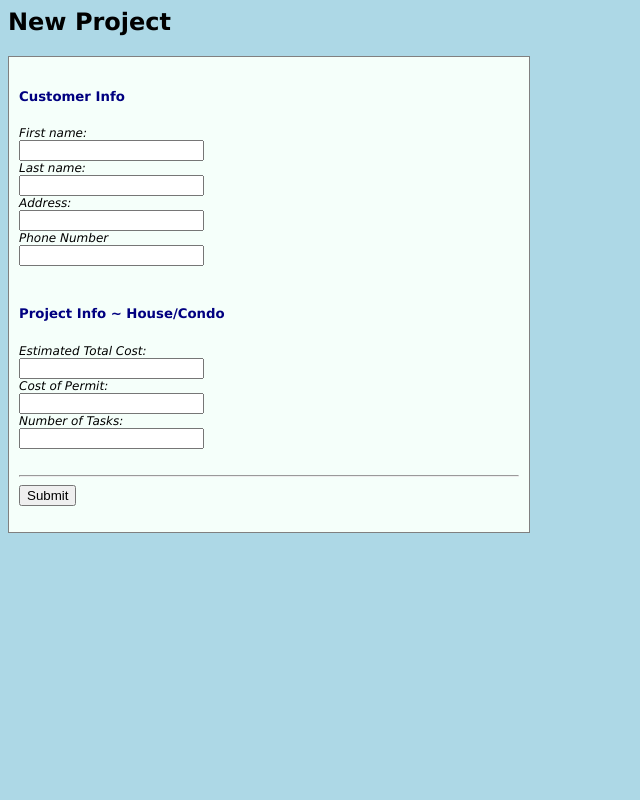
After one commit to nathysOne/comp353, a PHP site: page /newProject.php in a window 1280 px wide. The commit adds this page. Shown: the whole page, without its empty margins (0-640 px from the left). Run offline with PHP 8.4, Linux system fonts and the light colour scheme.

Commit message:
changes on a friday...

```diff
--- a/connection.php
+++ b/connection.php
@@ -1,6 +1,4 @@
  <?php
-
-function test() {echo "testing";}
 
 function connect() {
 	$servername = "localhost";
--- /dev/null
+++ b/itemAddition.php
@@ -0,0 +1,4 @@
+<?php
+
+
+?>
--- /dev/null
+++ b/newProject.php
@@ -0,0 +1,40 @@
+<?php
+
+?>
+
+<html>
+<head>
+
+	<title>Construction Inc.</title>
+	<link rel='stylesheet' href='styles.css'>
+</head>
+<body>
+	<h2>New Project</h2>
+
+	<div class= 'infoField'>
+
+		 <form action='development.php'>
+			 <h5>Customer Info</h5>
+		  		<dfn>First name:</dfn><br>
+		  	  	<input type='text' name='firstName' value=''><br>
+		  	  	<dfn>Last name:</dfn><br>
+		  	  	<input type='text' name='lastName' value=''><br>
+		  	  	<dfn>Address:</dfn><br>
+  		  	  	<input type='text' name='address' value=''><br>
+		 	   	<dfn>Phone Number</dfn><br>
+  		  	  	<input type='text' name='phoneNumb' value=''><br>
+		  	  	<br>
+			<h5>Project Info ~ House/Condo</h5>
+		  		<dfn>Estimated Total Cost:</dfn><br>
+		  	  	<input type='text' name='estimatedTotCost' value=''><br>
+		  		<dfn>Cost of Permit:</dfn><br>
+		  	  	<input type='text' name='permitCost' value=''><br>
+		  		<dfn>Number of Tasks:</dfn><br>
+		  	  	<input type='text' name='taskNumb' value=''><br>
+		  	  	<br><hr>
+		  	  	<input type='submit' value='Submit'>
+		</form>
+	</div>
+
+</body>
+</html>
--- a/styles.css
+++ b/styles.css
@@ -7,15 +7,35 @@ h1 {
     text-align: left;
 }
 
-p {
+h5 {
+	color: navy;
+
+}
+
+p,h1,h2,h4,h5 {
     font-family: verdana;
-    font-size: 20px;
+}
+
+dfn {
+    font-family: verdana;
+	font-size: 12px;
 }
 
 #chooseUser {
-    background-color: white;
+    background-color: MintCream;
 	width: 300px;
 	border: 1px solid gray;
 	margin: 10px;
 	padding: 30px;
 }
+
+.infoField {
+	background-color: MintCream;
+	border: 1px solid gray;
+	padding: 10px;
+	width: 500px;
+}
+
+.smallField{
+	width: 50px;
+}
```
Also changed, not shown: database.sql (+19 -8 lines), development.php (added, +32 -0 lines), index.php (+4 -3 lines), login.php (added, +13 -0 lines), mySqlFunc.php (added, +28 -0 lines), staffCP.php (added, +20 -0 lines).
